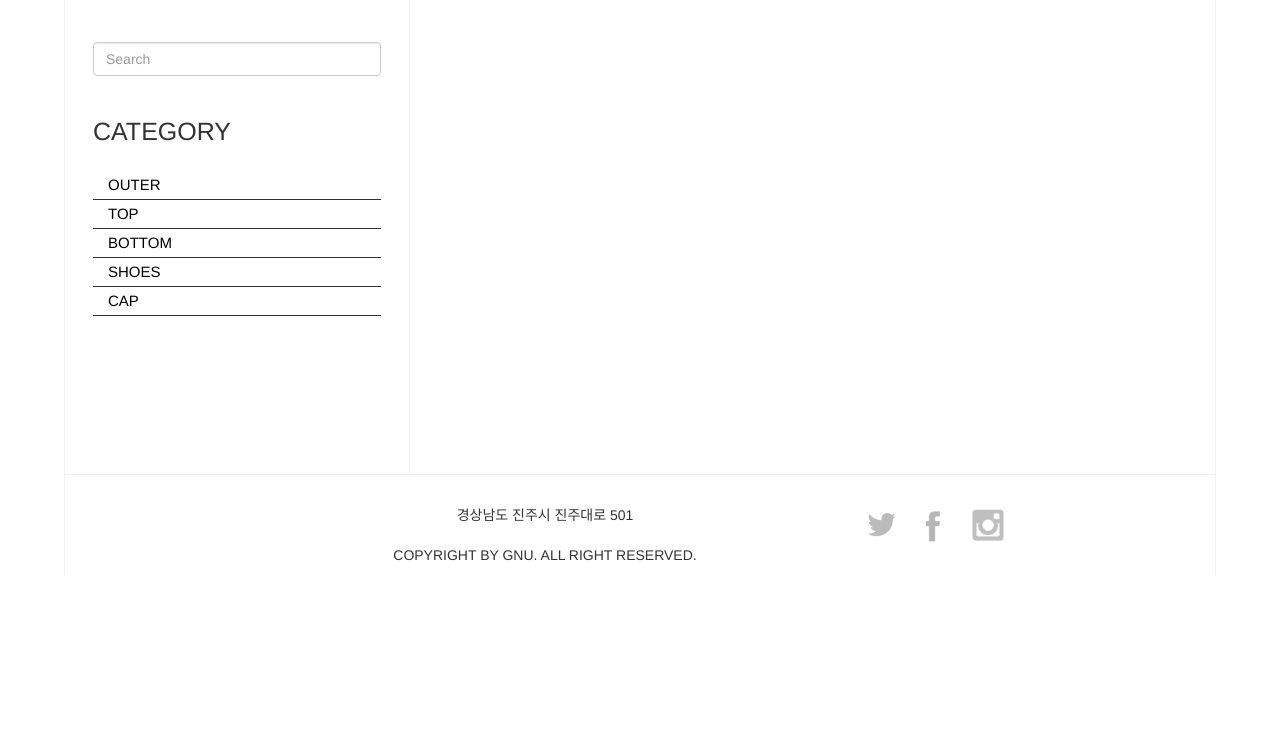
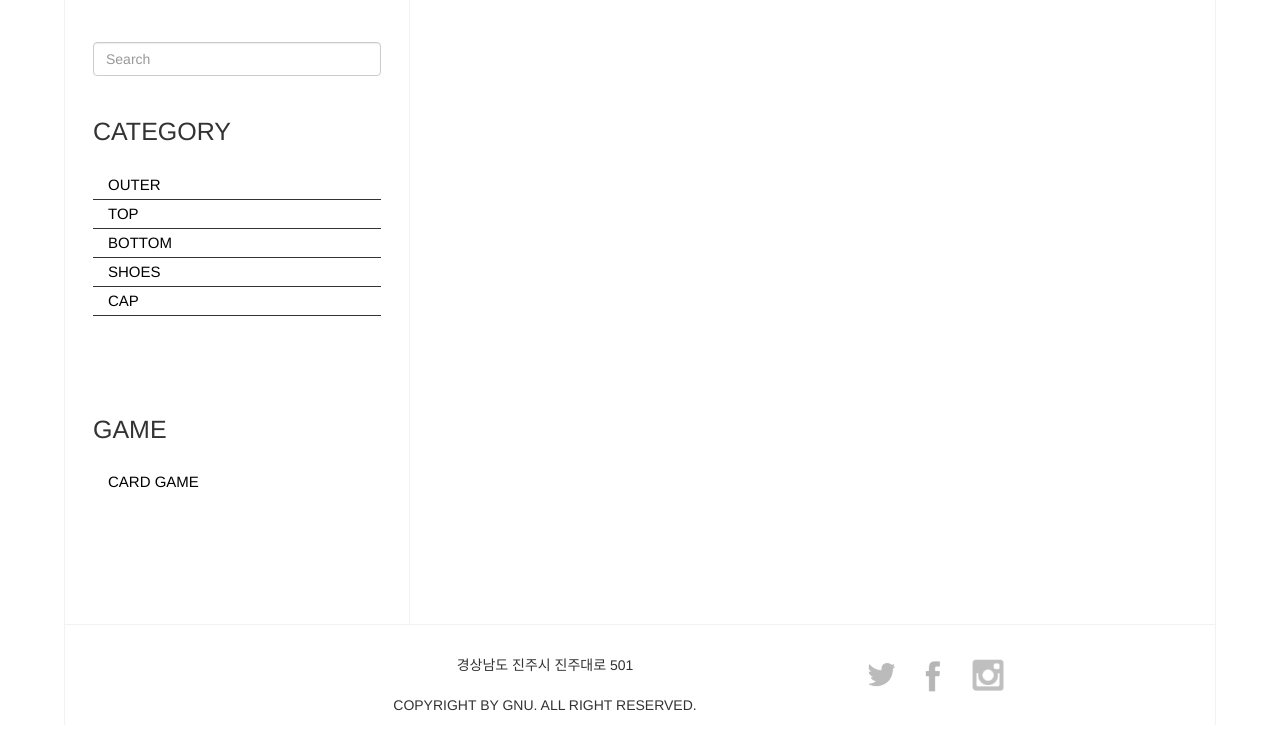
Before and after one commit to eunche/shoppingMall, a Django app: page /cap/ in a window 1280 px wide. Shown: the part 121-866 px from the top of the page. Before the commit the page ends 696 px from the top, so only its background shows below. Run offline with Django 3.2, Linux system fonts and the light colour scheme; data that the repository does not hold is empty; some libraries are stand-ins or nearby versions.

Commit message:
게임추가

```diff
--- a/front/static/front/index.css
+++ b/front/static/front/index.css
@@ -98,6 +98,7 @@ aside#category ul{
     list-style: none;
     text-indent: 15px;
     padding: 0;
+    margin-bottom: 100px;
 }
 
 aside#category ul li{
--- a/front/templates/base.html
+++ b/front/templates/base.html
@@ -71,6 +71,11 @@
                     <li><a href="{% url 'shoe' %}" target="_self">SHOES</a></li>
                     <li><a href="{% url 'cap' %}" target="_self">CAP</a></li>
                 </ul>
+
+                <h4>GAME</h4>
+                <ul>
+                    <li style="border-bottom:0px;"><a href="https://gnumall.github.io/gnumall/index" target="_blank">CARD GAME</a></li>
+                </ul>
             </aside>
             {% block content %}
 
```
